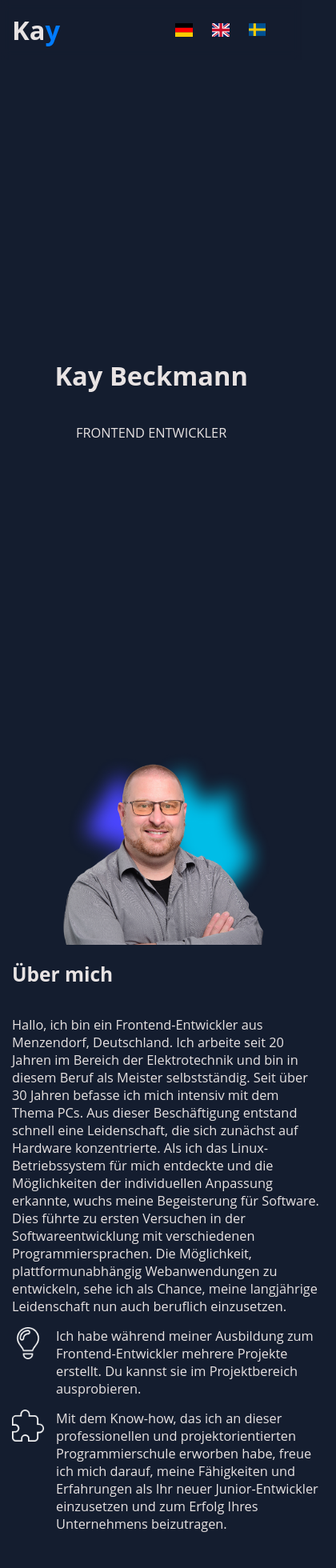
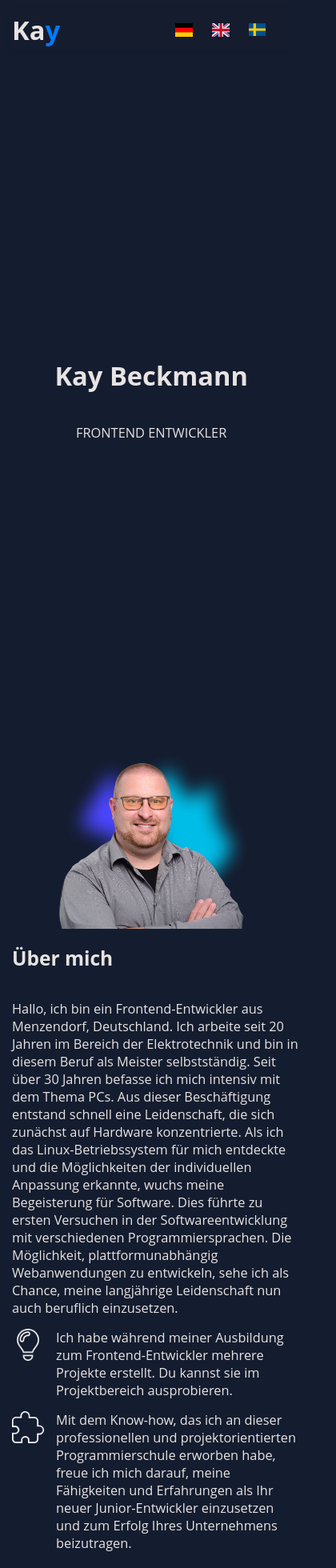
Before and after one commit to KayBeckmann/Portfolio-Vue, a Vue app: page / in a window 390 px wide. Shown: the top 1960 px of the page at 80% size, 420 px wide, since content can reach past the window. Built offline with nearby package versions, Linux system fonts and the light colour scheme.

Commit message:
edit mobile view width

```diff
--- a/src/components/AboutMeComponent.vue
+++ b/src/components/AboutMeComponent.vue
@@ -77,6 +77,7 @@ const { currentMessages } = useLanguageStore();
   .wrapper{
     display: flex;
     flex-direction: column-reverse;
+    width: 92dvw;
   }
 }
 </style>
```
